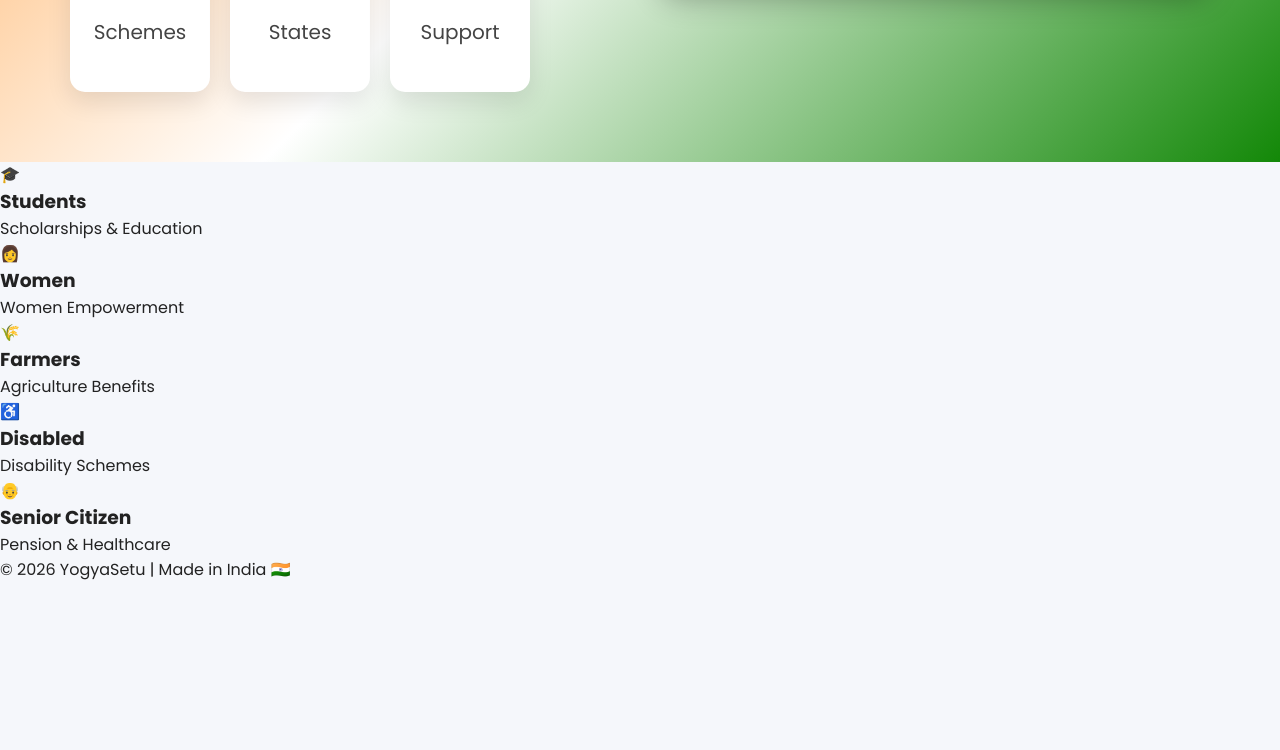
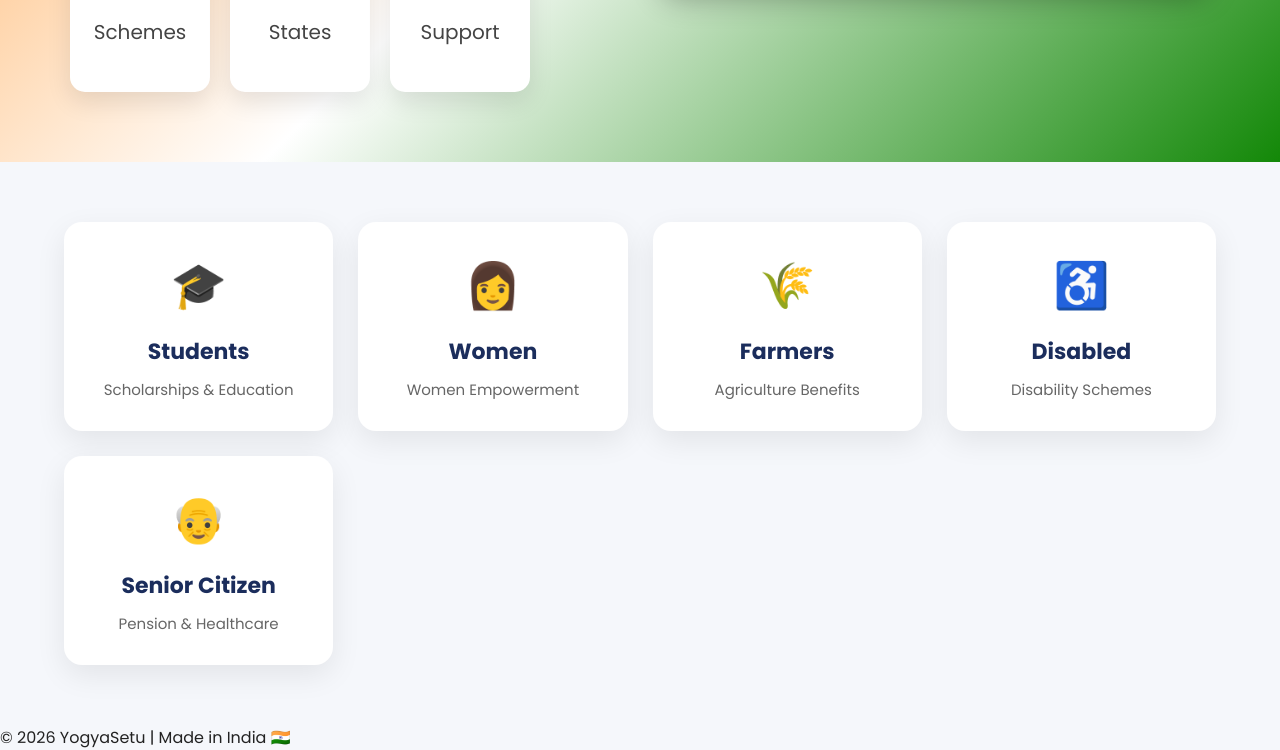
Before and after one commit to harshuikey285-oss/yogyasetu, a plain HTML site: page index.html in a window 1280 px wide. Shown: the part 667-1417 px from the top of the page. Before the commit the page ends 1249 px from the top, so only its background shows below. Drawn offline with Linux system fonts and the light colour scheme.

Commit message:
Update style.css

```diff
--- a/style.css
+++ b/style.css
@@ -229,3 +229,41 @@ text-align:center;
 width:140px;
 box-shadow:0 10px 25px rgba(0,0,0,.1);
 }
+.category-section{
+    width:90%;
+    margin:60px auto;
+    display:grid;
+    grid-template-columns:repeat(auto-fit,minmax(220px,1fr));
+    gap:25px;
+}
+
+.category-card{
+    background:#fff;
+    padding:30px 20px;
+    border-radius:18px;
+    text-align:center;
+    box-shadow:0 10px 30px rgba(0,0,0,.08);
+    transition:.3s;
+    cursor:pointer;
+}
+
+.category-card:hover{
+    transform:translateY(-10px);
+    box-shadow:0 18px 40px rgba(0,0,0,.15);
+}
+
+.category-card span{
+    font-size:45px;
+}
+
+.category-card h3{
+    margin-top:15px;
+    font-size:22px;
+    color:#1b2d5c;
+}
+
+.category-card p{
+    color:#666;
+    margin-top:10px;
+    font-size:15px;
+}
```
